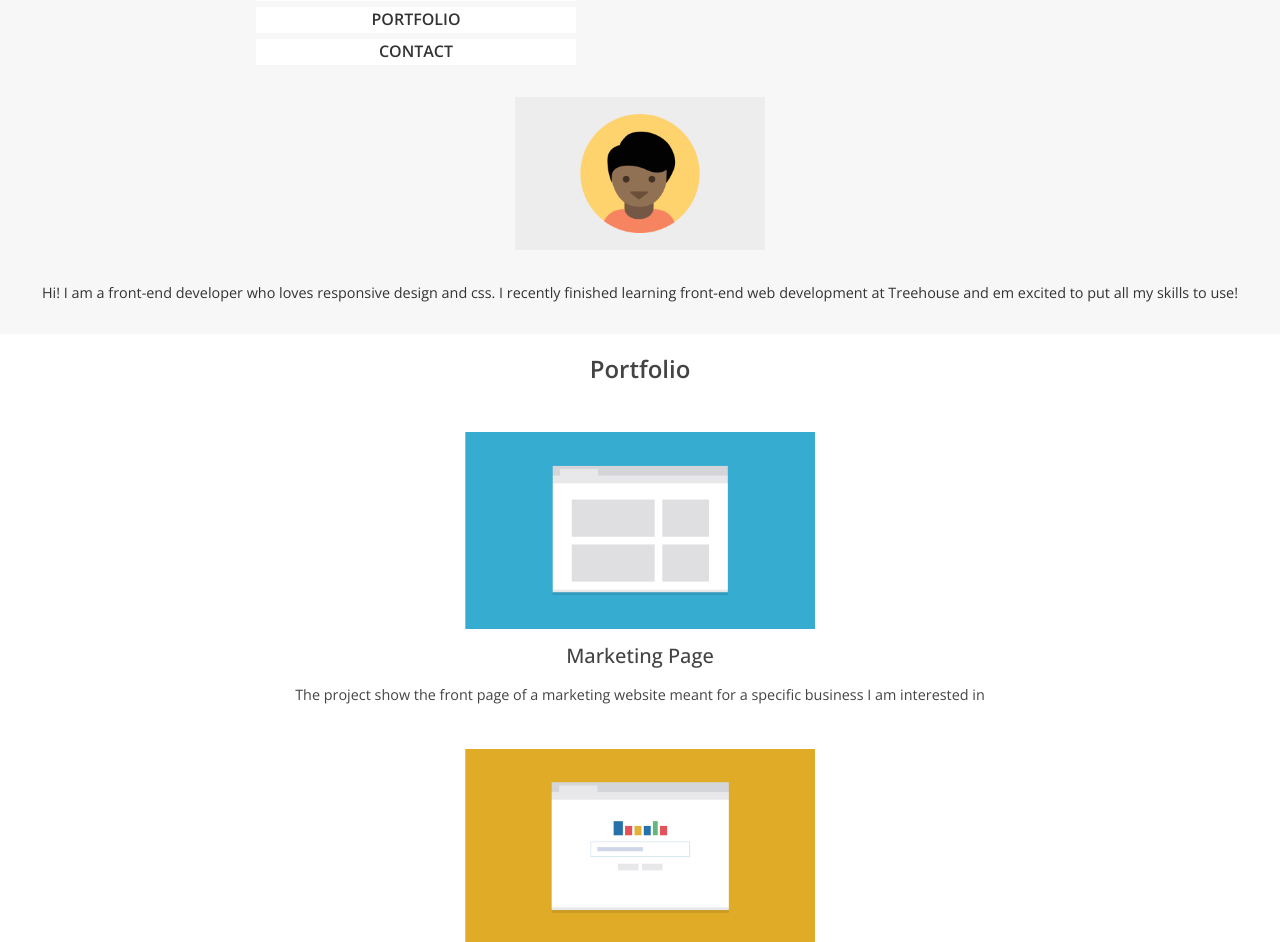
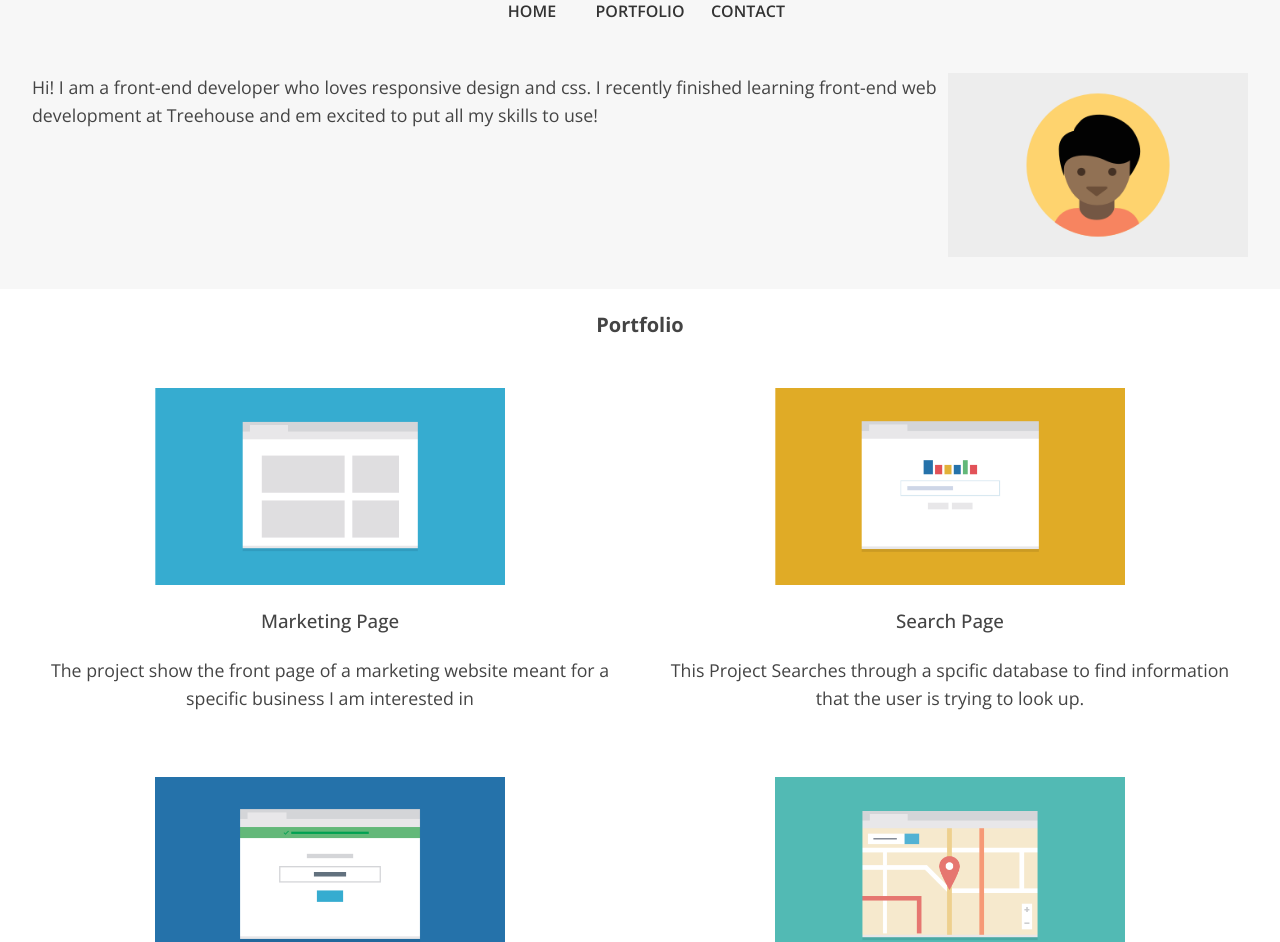
Before and after one commit to IsmailRabbani/responsive_layout_v3, a plain HTML site: page index.html in a window 1280 px wide. Shown: the part 95-1037 px from the top of the page. Drawn offline with nearby package versions, Linux system fonts and the light colour scheme.

Commit message:
added styles for 768px and modify the code for media 320px

```diff
--- a/index.html
+++ b/index.html
@@ -9,7 +9,8 @@
 </head>
 <body id="top">
 
-  <header class="main-header">
+  <header>
+    <div class="main-header">
     <h1>Ismail Rabbani</h1>
       <nav class="menu">
         <ul>
@@ -18,6 +19,7 @@
           <li><a href="#">CONTACT</a></li>
         </ul>
       </nav>
+    </div>
       <div class="content">
         <p>Hi! I am a front-end developer who loves responsive design and css. I recently finished learning front-end web development at Treehouse and em excited to put all my skills to use!</p>
         <img src="images\responsive-layout-profile.png" alt="My profile image">
@@ -25,42 +27,41 @@
     </header>
 
     <main class="portfolio">
-      <h1>Portfolio</h1>
+      <h2>Portfolio</h2>
       <div class="portfolio-content">
-
-      <div class="marketing-page">
+      <div class="por marketing-page">
         <img src="images/portfolio-1.png" alt="Marketing page screenshot"/>
-        <h2>Marketing Page</h2>
+        <h3>Marketing Page</h3>
         <p>The project show the front page of a marketing website meant for a specific business I am interested in</p>
       </div>
 
-      <div class="search-page">
+      <div class="por search-page">
         <img src="images/portfolio-2.png" alt="search page screenshot"/>
-        <h2>Search Page</h2>
+        <h3>Search Page</h3>
         <p>This Project Searches through a spcific database to find information that the user is trying to look up.</p>
       </div>
 
-      <div class="travel-app">
+      <div class="por travel-app">
         <img src="images/portfolio-3.png" alt="Travel app page screenshot"/>
-        <h2>Travel App</h2>
+        <h3>Travel App</h3>
         <p>The project compares travel times based on different transportation methods and tells you the best one</p>
       </div>
 
-      <div class="maps">
+      <div class="por maps">
         <img src="images/portfolio-4.png" alt="maps page screenshot"/>
-        <h2>Maps of Favorite Spots</h2>
+        <h3>Maps of Favorite Spots</h3>
         <p>The project uses mapping apis to plot points for my favorite spots in the city for a do-it-yourself walking tour.</p>
       </div>
 
-      <div class="gallery">
+      <div class="por gallery">
         <img src="images/portfolio-5.png" alt="Photo Gallery page screenshot"/>
-        <h2>Photo Gallery</h2>
+        <h3>Photo Gallery</h3>
         <p>The project shows pictures from a recent trip to the viewer and allows them to easily navigate through photos.</p>
       </div>
 
-      <div class="calculator">
+      <div class="por calculator">
         <img src="images/portfolio-6.png" alt="Calculator page screenshot"/>
-        <h2>Calculator</h2>
+        <h3>Calculator</h3>
         <p>someone can enter in the numbers they want, and press the big blue button and get results</p>
       </div>
       </div>
--- a/style.css
+++ b/style.css
@@ -1,3 +1,10 @@
+* {
+  box-sizing: border-box;
+  margin: 0;
+  padding: 0;
+}
+
+
 html, body {
   overflow-x: hidden;
 }
@@ -8,8 +15,6 @@ body {
   font-style: normal;
   font-size: 1em;
   color: #444444;
-  margin: 0;
-  padding: 0;
   line-height: 1.6;
   background-color: #ffffff;
 }
@@ -17,6 +22,7 @@ body {
 h1 {
   font-size: 1.5em;
   font-weight: 600;
+  margin: 0.5em;
 }
 
 h2 {
@@ -30,15 +36,11 @@ p, a {
 
 .main-header {
   display: flex;
+  align-items: center;
   flex-direction: column;
   background-color: #F7F7F7;
   color: #333;
   padding: 1rem;
-}
-
-.main-header h1 {
-  align-self: center;
-  margin: 0;
 }
 
 .menu ul {
@@ -46,21 +48,18 @@ p, a {
   flex-direction: column;
   justify-content: center;
   align-items: center;
-  gap: 0.4em;
-  padding: 0;
+  gap: 0.5em;
   list-style: none;
-  width: 100%;
-  max-width: 800px;
 }
 
-.menu a {
-  display: block;
+nav.menu a {
+  display: flex;
+  justify-content: space-around;
   text-decoration: none;
-  text-align: center;
   font-weight: 600;
   color: #333;
-  background-color: white;
-  width: 320px;
+  background-color: #FFF;
+  width: 300px;
   height: auto;
 }
 
@@ -73,7 +72,7 @@ p, a {
   order: -1;
   width: 250px;
   align-self: center;
-  margin: 1em;
+  margin: 2em 1em 1em 1em;
 }
 
 .content p {
@@ -82,7 +81,6 @@ p, a {
 
 footer.main-footer,
 main.portfolio,
-.portfolio-content,
 .marketing-page,
 .search-page,
 .travel-app,
@@ -100,14 +98,20 @@ main.portfolio,
   padding: 1em;
 }
 
+.portfolio h2 {
+  margin-top: 2em;
+  font-weight: bold;
+}
+
 .portfolio-content img {
   width: 100%;
   max-width: 350px;
   height: auto;
 }
 
-.portfolio-content h2 {
-  margin: 0;
+.portfolio-content h3 {
+  margin: 0.5em 0;
+  font-weight: 500;
 }
 
 .portfolio-content p {
@@ -158,3 +162,61 @@ footer.main-footer p {
   text-decoration: none;
   color: #444444;
 }
+
+
+/** Device Responsive **/
+@media (min-width: 768px) {
+
+  p {
+    font-size: 1.11em;
+  }
+  header {
+    background-color: #F7F7F7;
+  }
+  .main-header {
+    flex-direction: column;
+    padding-top: 2em;
+  }
+  .menu ul {
+    flex-direction: row;
+    justify-content: space-between;
+  }
+  nav.menu a {
+    width: 100px;
+    background-color: #F7F7F7;
+  }
+
+  .content {
+    flex-direction: row;
+    padding: 2em 2em;
+  }
+  .content p {
+    order: -1;
+    text-align: left;
+  }
+  .content img {
+    width: 100%;
+    max-width: 300px;
+    margin: 0 auto;
+}
+
+/** Portfolio Section **/
+  .portfolio-content {
+    display: flex;
+    flex-wrap: wrap;
+    justify-content: center;
+  }
+  div.portfolio-content .por {
+    flex-basis: calc(50% - 20px);
+    padding: 1em;
+    margin-bottom: 2em;
+  }
+  .portfolio h2 {
+    margin: 1em 0;
+  }
+
+  /** footer Section **/
+
+
+
+}
```
